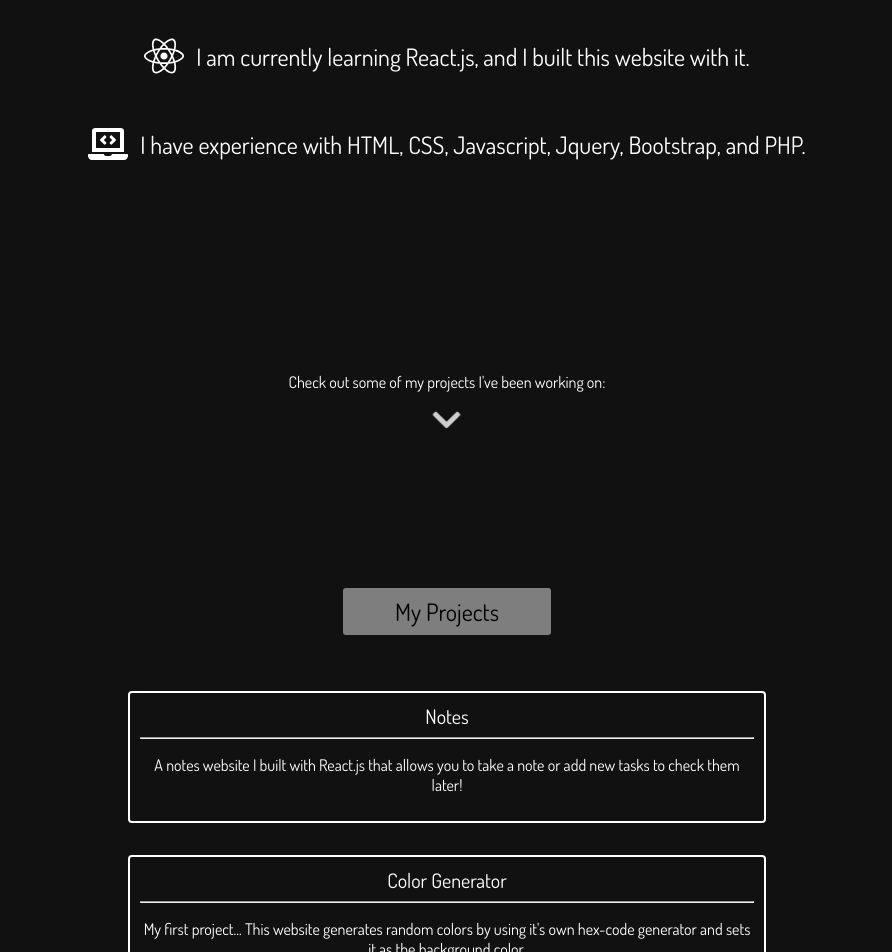
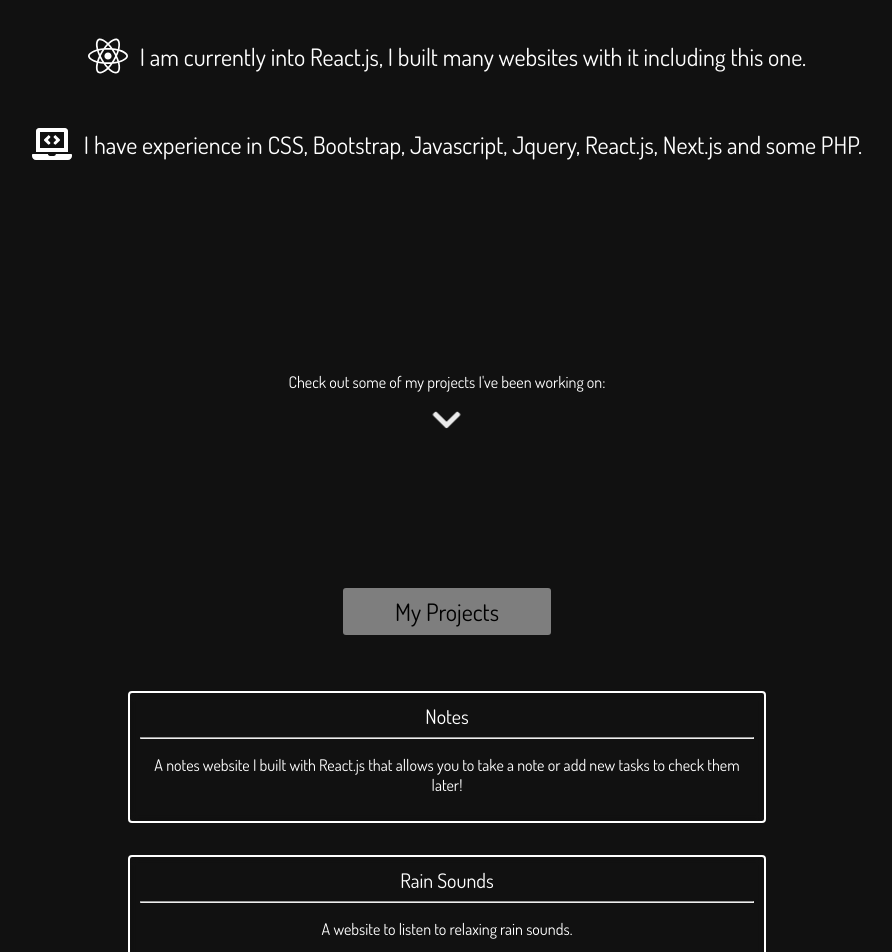
Before and after one commit to h-solak/h-solak.github.io, a React (Create React App) app: page / in a window 1280 px wide. Shown: the part 1100-2052 px from the top of the page, without its empty margins (193-1085 px from the left). Built offline with nearby package versions, Linux system fonts and the light colour scheme.

Commit message:
Project update

```diff
--- a/src/App.js
+++ b/src/App.js
@@ -58,12 +58,12 @@ function App() {
       <section id="page-2" className="page-2">
         <div className="p-container flex">
           <p className="p-1">
-            <FaReact className="icon-page2" /> I am currently learning React.js,
-            and I built this website with it.
+            <FaReact className="icon-page2" /> I am currently into React.js, I
+            built many websites with it including this one.
           </p>
           <p className="p-2">
-            <FaLaptopCode className="icon-page2" /> I have experience with HTML,
-            CSS, Javascript, Jquery, Bootstrap, and PHP.
+            <FaLaptopCode className="icon-page2" /> I have experience in CSS,
+            Bootstrap, Javascript, Jquery, React.js, Next.js and some PHP.
           </p>
         </div>
         <a href="#page-3" className="p-3">
--- a/src/components/ProjectList.js
+++ b/src/components/ProjectList.js
@@ -8,65 +8,65 @@ const ProjectList = [
     objectID: 0,
   },
   {
+    title: "Rain Sounds",
+    url: "https://h-solak.github.io/rain-sounds/",
+    description: "A website to listen to relaxing rain sounds.",
+    tags: "React.js",
+    objectID: 1,
+  },
+  {
     title: "Color Generator",
     url: "https://h-solak.github.io/hex-code-generator/",
     description:
       "My first project... This website generates random colors by using it's own hex-code generator and sets it as the background color.",
     tags: "HTML CSS JS",
-    objectID: 1,
+    objectID: 2,
   },
   {
     title: "To-Do",
     url: "https://h-solak.github.io/to-do-list/",
     description:
       "A to-do list website made with javascript. It holds the tasks in the local storage.",
-    objectID: 2,
+    objectID: 3,
   },
   {
     title: "Take a Note",
     url: "https://h-solak.github.io/notes-app/",
     description:
       "A take a note app that is built with react.js. It also uses small piece of JSON code to store the notes! Plus, it has a searchbar that enables you to search through the notes you've taken before.",
-    objectID: 3,
+    objectID: 4,
   },
   {
     title: "Calculator",
     url: "https://h-solak.github.io/calculator/",
     description:
       "A cool-looking calculator, and yeah, it is working (kinda)! The purpose of this project was to learn how to transform a UI design (from figma) into a website.",
-    objectID: 4,
+    objectID: 5,
   },
   {
     title: "Body-Mass Index Calculator",
     url: "https://h-solak.github.io/body-mass-index/",
     description:
       "A Body-Mass-Index calculator. I actually built it for myself because I check my BMI everytime.",
-    objectID: 5,
+    objectID: 6,
   },
   {
     title: "Instagram UI Clone",
     url: "https://h-solak.github.io/instagram-ui-clone/",
     description:
       "Clone of the actual instagram website. Made with Bootstrap and it is responsive.",
-    objectID: 6,
+    objectID: 7,
   },
   {
     title: "LinkedIn UI Clone",
     url: "https://h-solak.github.io/linkedin-ui-clone/",
     description: "Responsive clone of the actual LinkedIn website.",
-    objectID: 7,
+    objectID: 8,
   },
   {
     title: "Google UI Clone",
     url: "https://h-solak.github.io/google-ui-clone/",
     description: "Clone of the actual Google website.",
-    objectID: 8,
-  },
-  {
-    title: "Guess the Height Game",
-    url: "https://h-solak.github.io/guess-the-height/",
-    description:
-      "A super simple game I made for a school project. The website generates divs with random heights and wants you to guess the height of them in pixels.",
     objectID: 9,
   },
 ];
```
